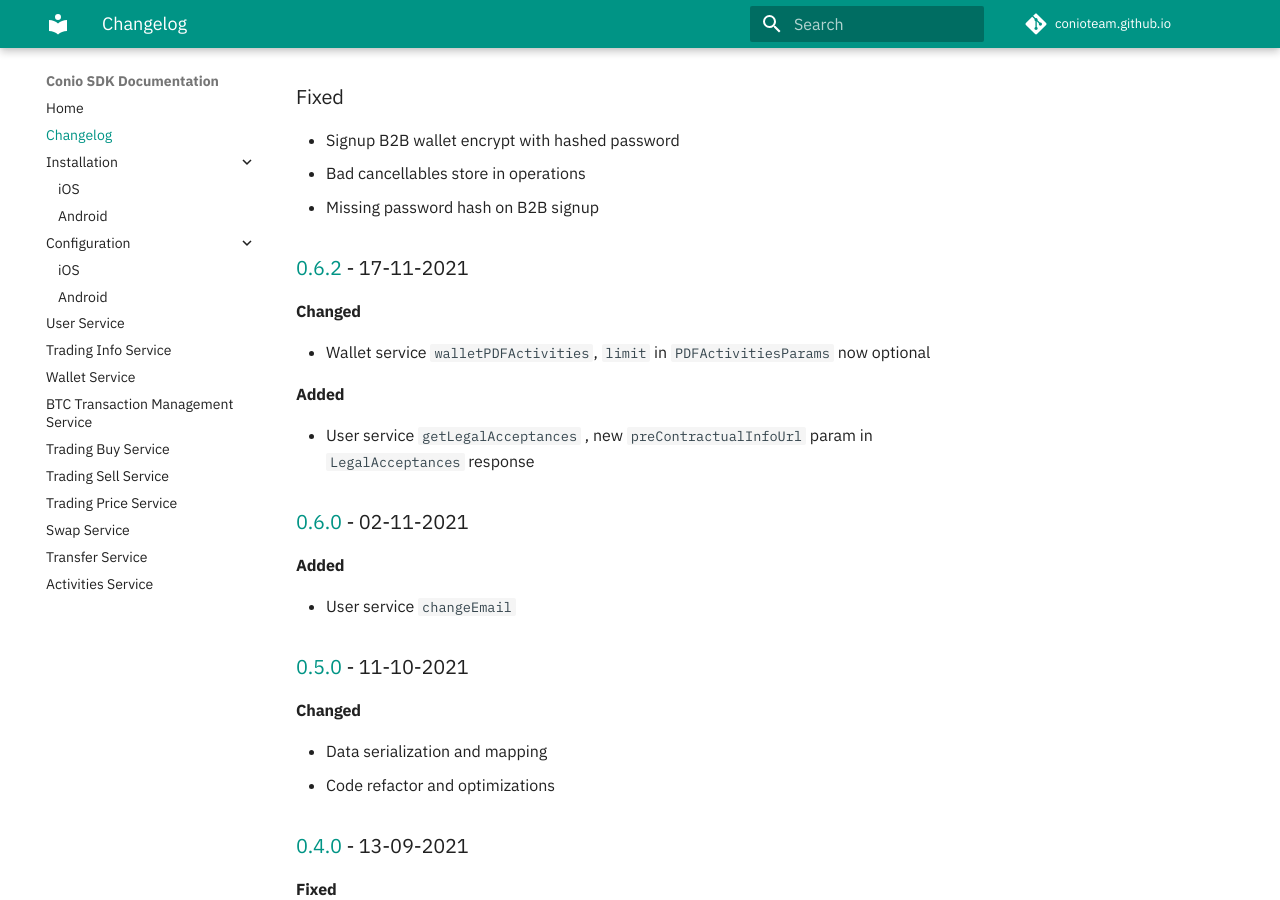
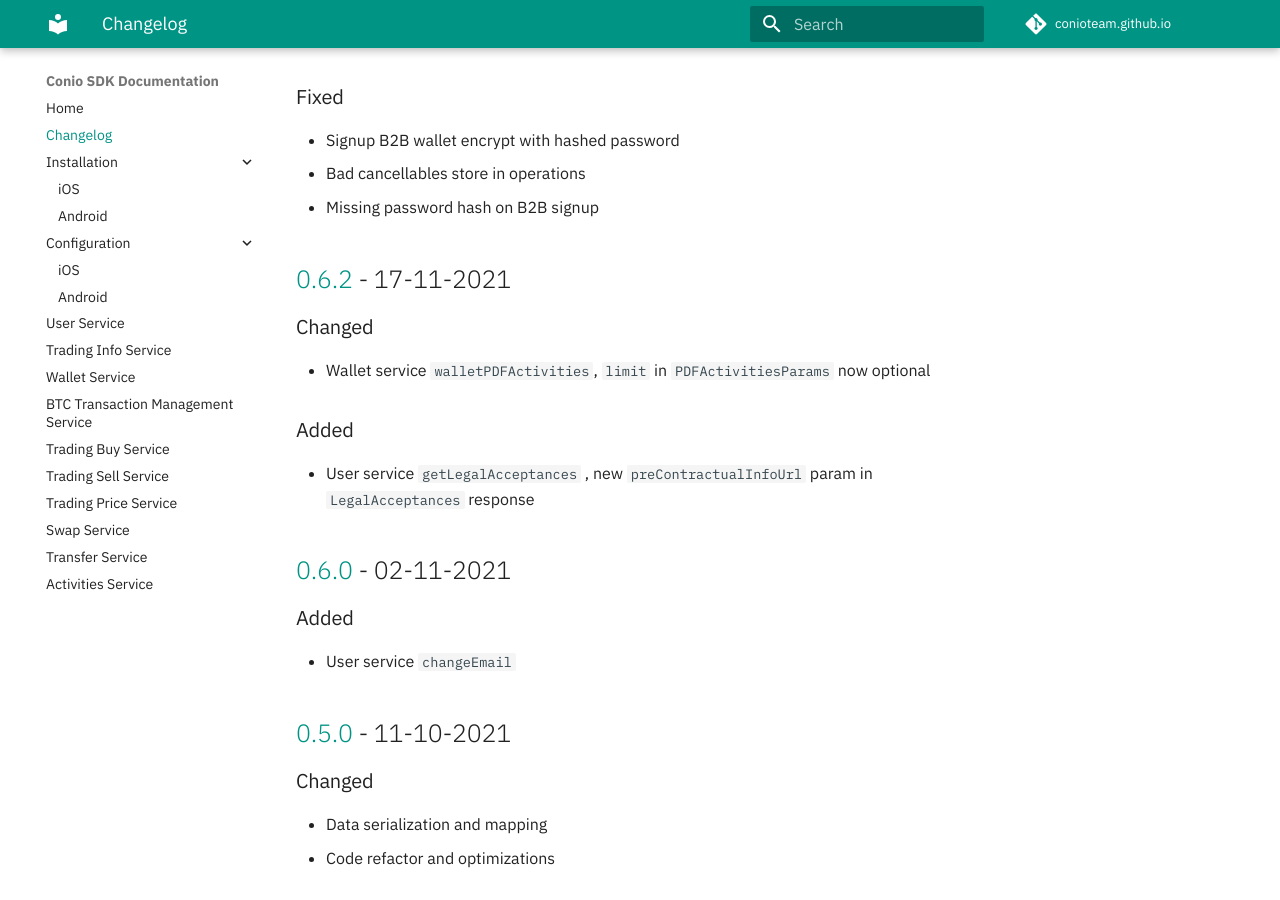
Before and after one commit to Conio/conio.github.io, an MkDocs documentation site: the page built from docs/CHANGELOG.md, in a window 1280 px wide and 900 px high, scrolled down 2561 px. Built offline with MkDocs 1.6.1 and Material for MkDocs 9.7.7, drawn with Linux system fonts in a browser that asks for light colours; comment, search, counter and statistics services are not loaded.

```diff
--- a/docs/CHANGELOG.md
+++ b/docs/CHANGELOG.md
@@ -88,204 +88,204 @@
 - Bad cancellables store in operations
 - Missing password hash on B2B signup
 
-### [0.6.2](https://bitbucket.org/squadrone/conio-swift-sdk/src/0.6.2/) - 17-11-2021
-#### Changed
+## [0.6.2](https://bitbucket.org/squadrone/conio-swift-sdk/src/0.6.2/) - 17-11-2021
+### Changed
 - Wallet service `walletPDFActivities`, `limit` in `PDFActivitiesParams` now optional
-#### Added
+### Added
 - User service `getLegalAcceptances` , new `preContractualInfoUrl` param in `LegalAcceptances` response
 
-### [0.6.0](https://bitbucket.org/squadrone/conio-swift-sdk/src/0.6.0/) - 02-11-2021
-#### Added
+## [0.6.0](https://bitbucket.org/squadrone/conio-swift-sdk/src/0.6.0/) - 02-11-2021
+### Added
 - User service `changeEmail`
 
-### [0.5.0](https://bitbucket.org/squadrone/conio-swift-sdk/src/0.5.0/) - 11-10-2021
-#### Changed
+## [0.5.0](https://bitbucket.org/squadrone/conio-swift-sdk/src/0.5.0/) - 11-10-2021
+### Changed
 - Data serialization and mapping
 - Code refactor and optimizations
 
-### [0.4.0](https://bitbucket.org/squadrone/conio-swift-sdk/src/0.4.0/) - 13-09-2021
-#### Fixed
+## [0.4.0](https://bitbucket.org/squadrone/conio-swift-sdk/src/0.4.0/) - 13-09-2021
+### Fixed
 - Wrong mapping for `rangeFrom` property in `ServiceFee`
-#### Changed
+### Changed
 - Update `rangeFrom` type from `UInt64?` to `FiatAmount?` in `ServiceFee`
 
-### [0.3.3](https://bitbucket.org/squadrone/conio-swift-sdk/src/0.3.3/) - 07-09-2021
-#### Changed
+## [0.3.3](https://bitbucket.org/squadrone/conio-swift-sdk/src/0.3.3/) - 07-09-2021
+### Changed
 - Rename `tradedFiat` to `weightedBidBalance` in `TradingInfo.swift` as per docs specifications
 
-### [0.3.2](https://bitbucket.org/squadrone/conio-swift-sdk/src/0.3.2/) - 20-07-2021
-#### Added
+## [0.3.2](https://bitbucket.org/squadrone/conio-swift-sdk/src/0.3.2/) - 20-07-2021
+### Added
 - Bitcoin network `privateMainnet` and `privateTestnet`
 
-### [0.3.1](https://bitbucket.org/squadrone/conio-swift-sdk/src/0.3.1/) - 19-07-2021
-#### Fixed
+## [0.3.1](https://bitbucket.org/squadrone/conio-swift-sdk/src/0.3.1/) - 19-07-2021
+### Fixed
 - Avoid using app bundle identifier during keychain init
 
-### [0.3.0](https://bitbucket.org/squadrone/conio-swift-sdk/src/0.3.0/) - 14-07-2021
-#### Changed
+## [0.3.0](https://bitbucket.org/squadrone/conio-swift-sdk/src/0.3.0/) - 14-07-2021
+### Changed
 - Added missing filters params in `ActivitiesParams` to correctly get wallet activities
 - Refactor on SDK errors: `ConioError` is now the only error type throwable (check [operation](./operation/Operation.md) section)
 
-### [0.2.0](https://bitbucket.org/squadrone/conio-swift-sdk/src/0.2.0/) - 06-07-2021
-#### Changed
+## [0.2.0](https://bitbucket.org/squadrone/conio-swift-sdk/src/0.2.0/) - 06-07-2021
+### Changed
 - SDK configuration object `ConioConfiguration` has no default value and must be explicitly initialized
 
-#### Fixed
+### Fixed
 - Fix wrong privacy policies url mapping in `GetLegalAcceptancesOperation`
 - Avoid build error on Xcode 12.4 in `OpenAPIConioBuilder`
 
-### [0.1.6](https://bitbucket.org/squadrone/conio-swift-sdk/src/0.1.6/) - 25-06-2021
-#### Changed
+## [0.1.6](https://bitbucket.org/squadrone/conio-swift-sdk/src/0.1.6/) - 25-06-2021
+### Changed
 - Explicit fees represented as intervals
 - `WiretransferPayeeInfo` in `CreatedBid` has now two dedicated properties representing standard and custom wire transfer payee info
 - `CreatedBid` now contains net cost amount `fiatAmount` and gross amount `grossFiatAmount`
 - All fiat amounts are now represented as `Decimal`
 
 
-### [0.1.5](https://bitbucket.org/squadrone/conio-swift-sdk/src/0.1.5/) - 15-06-2021
-#### Changed
+## [0.1.5](https://bitbucket.org/squadrone/conio-swift-sdk/src/0.1.5/) - 15-06-2021
+### Changed
 - `Models` update
 - `Bid`, `Ask` e `Transaction` properties linked to amount/balance now are declared with type `UInt64`
 
-#### Added
+### Added
 - `ConioError` entity to map operation errors
 
-### [0.1.4](https://bitbucket.org/squadrone/conio-swift-sdk/src/0.1.4/) - 10-06-2021
-#### Changed
+## [0.1.4](https://bitbucket.org/squadrone/conio-swift-sdk/src/0.1.4/) - 10-06-2021
+### Changed
 - `Models` update
  - `Bid`, `Ask`, `WalletBalances` e `SimpleActivity` properties now have public control access
  - `Bid`, `Ask`, `WalletBalances` e `SimpleActivity` properties linked to amount/balance now are declared with type `UInt64`
 
-#### Removed
+### Removed
 - Removed `SwiftyRSA` from dependencies included in `ConioSDK`
 
-### 0.1.3 - 03-06-2021
-#### Fixed
+## 0.1.3 - 03-06-2021
+### Fixed
 - Correzione errore signup operation
 
-### 0.1.0 - 12-04-2021
-#### Added
+## 0.1.0 - 12-04-2021
+### Added
 - Rilascio versione 0.1.0
 
-## Android
+# Android
 
-### [2.1.0](https://bitbucket.org/squadrone/conio-android-sdk2/src/b2b-2.1.0/) - 17-10-2024
+## [2.1.0](https://bitbucket.org/squadrone/conio-android-sdk2/src/b2b-2.1.0/) - 17-10-2024
 
-#### Added
+### Added
 
 - Swap Services
 - Transfer Services
 
-#### Changed
+### Changed
 
 - `FetchHistoricalPricesParams` fields used to specify the timeframe to a pre-defined timestamp set
 
-### [1.0.0](https://bitbucket.org/squadrone/conio-android-sdk2/src/b2b-1.0.0/) - 16-07-2024
+## [1.0.0](https://bitbucket.org/squadrone/conio-android-sdk2/src/b2b-1.0.0/) - 16-07-2024
 
-#### Changed
+### Changed
 
 First multicrypto SDK release
 
-### [0.8.11](https://bitbucket.org/squadrone/conio-android-sdk2/src/43ddfec2fec7ad8bd5444eaae48483ae33eec68d/?at=release%2F0.8.11) - 7-06-2022
-#### Added
+## [0.8.11](https://bitbucket.org/squadrone/conio-android-sdk2/src/43ddfec2fec7ad8bd5444eaae48483ae33eec68d/?at=release%2F0.8.11) - 7-06-2022
+### Added
 - `ConioException.OnNetwork` to wrap network communication errors
 
-#### Fixed
+### Fixed
 - Always throw `ConioException.Unauthorized` on session expired
 
-### [0.8.3](https://bitbucket.org/squadrone/conio-android-sdk2/src/0bc388e1f93bd5a211b8d629aeeee224c7770429/?at=release%2F0.8.3) - 24-03-2022
-#### Fixed
+## [0.8.3](https://bitbucket.org/squadrone/conio-android-sdk2/src/0bc388e1f93bd5a211b8d629aeeee224c7770429/?at=release%2F0.8.3) - 24-03-2022
+### Fixed
 - Initialization error caused by unusable KeyStore keys
 
-### [0.8.0](https://bitbucket.org/squadrone/conio-android-sdk2/src/5f941a03e044c7cf518ca8ef6b0de5768bf56067/?at=release%2F0.8.0) - 9-03-2022
-#### Changed
+## [0.8.0](https://bitbucket.org/squadrone/conio-android-sdk2/src/5f941a03e044c7cf518ca8ef6b0de5768bf56067/?at=release%2F0.8.0) - 9-03-2022
+### Changed
 - Minimum Android version supported to *Android 6.0* (Android Sdk Version: *23*)
 - Improved performance
 - `SellParams` deprecated
 
-#### Added
+### Added
 - Factory method `CreateOrRefreshAskParams.withAll` to request an Ask with the maximum sellable amount
 - Model `CryptoChangeEmailParams` to replace `ChangeEmailParams`
 - Model `CryptoSellParams` to replace `SellParams`
 
-### [0.7.18](https://bitbucket.org/squadrone/conio-android-sdk2/src/ae6273eb37b40d1daead7cdda9f218abd95224c6/?at=release%2F0.7.18) - 8-02-2022
-#### Changed
+## [0.7.18](https://bitbucket.org/squadrone/conio-android-sdk2/src/ae6273eb37b40d1daead7cdda9f218abd95224c6/?at=release%2F0.7.18) - 8-02-2022
+### Changed
 - Solved retro-compatibility with OkHttp 3.x
 - Removed appsync dependency
 
-### [0.7.16](https://bitbucket.org/squadrone/conio-android-sdk2/src/f9767748347ef76b94022cf704c2b7ac166e5cb7/?at=release%2F0.7.16) - 4-02-2022
-#### Changed
+## [0.7.16](https://bitbucket.org/squadrone/conio-android-sdk2/src/f9767748347ef76b94022cf704c2b7ac166e5cb7/?at=release%2F0.7.16) - 4-02-2022
+### Changed
 - Downgraded OkHttp to 3.14.9
 
-### [0.7.15](https://bitbucket.org/squadrone/conio-android-sdk2/src/3c83fd26a3c17c33b1f330cf4d896068341d89a8/?at=release%2F0.7.15) - 3-02-2022
-#### Changed
+## [0.7.15](https://bitbucket.org/squadrone/conio-android-sdk2/src/3c83fd26a3c17c33b1f330cf4d896068341d89a8/?at=release%2F0.7.15) - 3-02-2022
+### Changed
 - Improved concurrencly on service layer
 - Updated OkHttp to 4.9.0
 
-### [0.7.13](https://bitbucket.org/squadrone/conio-android-sdk2/src/94c4223c400d31d89dda595ac3acf601c26c2ea2/?at=release%2F0.7.13) - 24-01-2022
-#### Fixed
+## [0.7.13](https://bitbucket.org/squadrone/conio-android-sdk2/src/94c4223c400d31d89dda595ac3acf601c26c2ea2/?at=release%2F0.7.13) - 24-01-2022
+### Fixed
 - Compatibility issue below Api level 26
 
-### [0.7.9](https://bitbucket.org/squadrone/conio-android-sdk2/src/c510c7a12e27f362b291e2f9711d376e3f8dbbbc/?at=release%2F0.7.9) - 26-11-2021
-#### Changed
+## [0.7.9](https://bitbucket.org/squadrone/conio-android-sdk2/src/c510c7a12e27f362b291e2f9711d376e3f8dbbbc/?at=release%2F0.7.9) - 26-11-2021
+### Changed
 - Legal text copies on the `LegalAcceptances` model
 
-### [0.7.8](https://bitbucket.org/squadrone/conio-android-sdk2/src/20827d74d45354d62230a4ea6a11f649c44e1f24/?at=release%2F0.7.8) - 17-11-2021
-#### Changed
+## [0.7.8](https://bitbucket.org/squadrone/conio-android-sdk2/src/20827d74d45354d62230a4ea6a11f649c44e1f24/?at=release%2F0.7.8) - 17-11-2021
+### Changed
 - Wallet service `activityListPdf`, `limit` in `ActivityListPdfParams` now nullable
-#### Added
+### Added
 - User service `getLegalAcceptances` , new `preContractualInfoUrl` param in `LegalAcceptances` response
 
-### [0.7.4](https://bitbucket.org/squadrone/conio-android-sdk2/src/f29a930a953cdeb04a189a04f05a7db210e517b6/?at=release%2F0.7.4) - 02-11-2021
-#### Added
+## [0.7.4](https://bitbucket.org/squadrone/conio-android-sdk2/src/f29a930a953cdeb04a189a04f05a7db210e517b6/?at=release%2F0.7.4) - 02-11-2021
+### Added
 - User service `changeEmail`
 
-### [0.7.2](https://bitbucket.org/squadrone/conio-android-sdk2/src/d2802e047e511fefcb0ce9f1807be8e38742e70d/?at=release%2F0.7.2) - 20-10-2021
-#### Added
+## [0.7.2](https://bitbucket.org/squadrone/conio-android-sdk2/src/d2802e047e511fefcb0ce9f1807be8e38742e70d/?at=release%2F0.7.2) - 20-10-2021
+### Added
 - API to get activities in PDF format
 
-### [0.7.0](https://bitbucket.org/squadrone/conio-android-sdk2/src/3a22f23b0ff1a07972e4da5477c86fa98d34ef72/?at=release%2F0.7.0) - 11-10-2021
-#### Changed
+## [0.7.0](https://bitbucket.org/squadrone/conio-android-sdk2/src/3a22f23b0ff1a07972e4da5477c86fa98d34ef72/?at=release%2F0.7.0) - 11-10-2021
+### Changed
 - Data serialization and mapping
 - Code refactor and optimizations
 
-### [0.6.2](https://bitbucket.org/squadrone/conio-android-sdk2/src/922c216dadc71aada864a538e34d5b62a256850f/?at=release%2F0.6.2) - 03-08-2021
-#### Fixed
+## [0.6.2](https://bitbucket.org/squadrone/conio-android-sdk2/src/922c216dadc71aada864a538e34d5b62a256850f/?at=release%2F0.6.2) - 03-08-2021
+### Fixed
 - Security issue
 
-### [0.6.1](https://bitbucket.org/squadrone/conio-android-sdk2/src/300349f7414b4c6abac14f91d50573262116a553/?at=release%2F0.6.1) - 29-07-2021
-#### Changed
+## [0.6.1](https://bitbucket.org/squadrone/conio-android-sdk2/src/300349f7414b4c6abac14f91d50573262116a553/?at=release%2F0.6.1) - 29-07-2021
+### Changed
 - Refactor on SDK errors: `ConioException` as the operations result error type
 
-### [0.6.0](https://bitbucket.org/squadrone/conio-android-sdk2/src/f95b063d89f7d3dfda8871e36c718a1031e861af/?at=release%2F0.6.0) - 28-07-2021
-#### Changed
+## [0.6.0](https://bitbucket.org/squadrone/conio-android-sdk2/src/f95b063d89f7d3dfda8871e36c718a1031e861af/?at=release%2F0.6.0) - 28-07-2021
+### Changed
 - Refactor on SDK errors: `ConioException` is now the only error type throwable (check [operation](./operation/Operation.md) section)
 
-### [0.5.4](https://bitbucket.org/squadrone/conio-android-sdk2/src/06d77afb5153e52f696b33d5df9329e47110b01a/?at=release%2F0.5.4) - 26-07-2021
-#### Fixed
+## [0.5.4](https://bitbucket.org/squadrone/conio-android-sdk2/src/06d77afb5153e52f696b33d5df9329e47110b01a/?at=release%2F0.5.4) - 26-07-2021
+### Fixed
 - Made `cro`, `iban` and `chargedAt` fields of `Ask` class optional
 - Made `paidAt` field of `Ask` class non-optional
 
-### [0.5.3](https://bitbucket.org/squadrone/conio-android-sdk2/src/0d60053a9a1bf149cafb8a3e54200a53da2e17bf/?at=release%2F0.5.3) - 20-07-2021
-#### Added
+## [0.5.3](https://bitbucket.org/squadrone/conio-android-sdk2/src/0d60053a9a1bf149cafb8a3e54200a53da2e17bf/?at=release%2F0.5.3) - 20-07-2021
+### Added
 - Bitcoin network `privateMainnet` and `privateTestnet`
 
-### [0.5.1](https://bitbucket.org/squadrone/conio-android-sdk2/src/aa74590d773e9320cfa62a23425f09c1e8234c54/?at=release%2F0.5.1) - 14-07-2021
-#### Fixed
+## [0.5.1](https://bitbucket.org/squadrone/conio-android-sdk2/src/aa74590d773e9320cfa62a23425f09c1e8234c54/?at=release%2F0.5.1) - 14-07-2021
+### Fixed
 - Fix factory methods of `TimeFrame` class
 
-### [0.5.0](https://bitbucket.org/squadrone/conio-android-sdk2/src/1203815eb2c6e97274b22d1e8521b14604577b55/?at=release%2F0.5.0) - 06-07-2021
-#### Changed
+## [0.5.0](https://bitbucket.org/squadrone/conio-android-sdk2/src/1203815eb2c6e97274b22d1e8521b14604577b55/?at=release%2F0.5.0) - 06-07-2021
+### Changed
 - SDK configuration object `ConioConfiguration` has no default value and must be explicitly initialized
 
-### [0.4.8](https://bitbucket.org/squadrone/conio-android-sdk2/src/071f4deb885f003fb9d65bb9d9f79a5adff1fac5/?at=release%2F0.4.8) - 25-06-2021
-#### Changed
+## [0.4.8](https://bitbucket.org/squadrone/conio-android-sdk2/src/071f4deb885f003fb9d65bb9d9f79a5adff1fac5/?at=release%2F0.4.8) - 25-06-2021
+### Changed
 - Explicit fees represented as intervals
 - `WiretransferPayeeInfo` in `CreatedBid` has now two dedicated properties representing standard and custom wire transfer payee info
 - `CreatedBid` now contains net cost amount `fiatAmount` and gross amount `grossFiatAmount`
 - All fiat amounts are now represented as `BigDecimal`
 
-#### Removed
+### Removed
 - Removed `type` property from `ServiceFee` entity
 - Renamed `id` property of model entities:
     - `CreatedAsk.id` -> `CreatedAsk.askId`
@@ -293,21 +293,21 @@ First multicrypto SDK release
     - `SimpleActivity.id`  -> `SimpleActivity.activityId`
     - `ActivityDetails.id` -> `ActivityDetails.activityId`
 
-#### Added
+### Added
 - `ConioError`:
     - INVALID_CRYPTO_PROOF,
     - CRYPTO_PROOF_EXPIRED
 
-### [0.4.7](https://bitbucket.org/squadrone/conio-android-sdk2/src/5d71792b29a83e72c6342f658fe8920352a1296b/?at=release%2F0.4.7) - 01-06-2021
-#### Added
+## [0.4.7](https://bitbucket.org/squadrone/conio-android-sdk2/src/5d71792b29a83e72c6342f658fe8920352a1296b/?at=release%2F0.4.7) - 01-06-2021
+### Added
 - Aggiunta di `weightedBidBalance` alle `TradingInfo`: controvalore investito
-#### modified
+### modified
 - Modifica alle `TradingFees`: supporto fasce di commissioni
 
-### [0.4.2](https://bitbucket.org/squadrone/conio-android-sdk2/src/b0cdb3f801c410b12e8478b434e559256b3ac264/?at=release%2F0.4.2) - 13-04-2021
-#### Added
+## [0.4.2](https://bitbucket.org/squadrone/conio-android-sdk2/src/b0cdb3f801c410b12e8478b434e559256b3ac264/?at=release%2F0.4.2) - 13-04-2021
+### Added
 - Rilascio versione 0.4.2
 
-### [0.4.1](https://bitbucket.org/squadrone/conio-android-sdk2/src/e3d4d6d5fe4778aff99b5a72ead9316f9e0ef581/?at=release%2F0.4.1) - 12-04-2021
-#### Added
+## [0.4.1](https://bitbucket.org/squadrone/conio-android-sdk2/src/e3d4d6d5fe4778aff99b5a72ead9316f9e0ef581/?at=release%2F0.4.1) - 12-04-2021
+### Added
 - Rilascio versione 0.4.1
```
